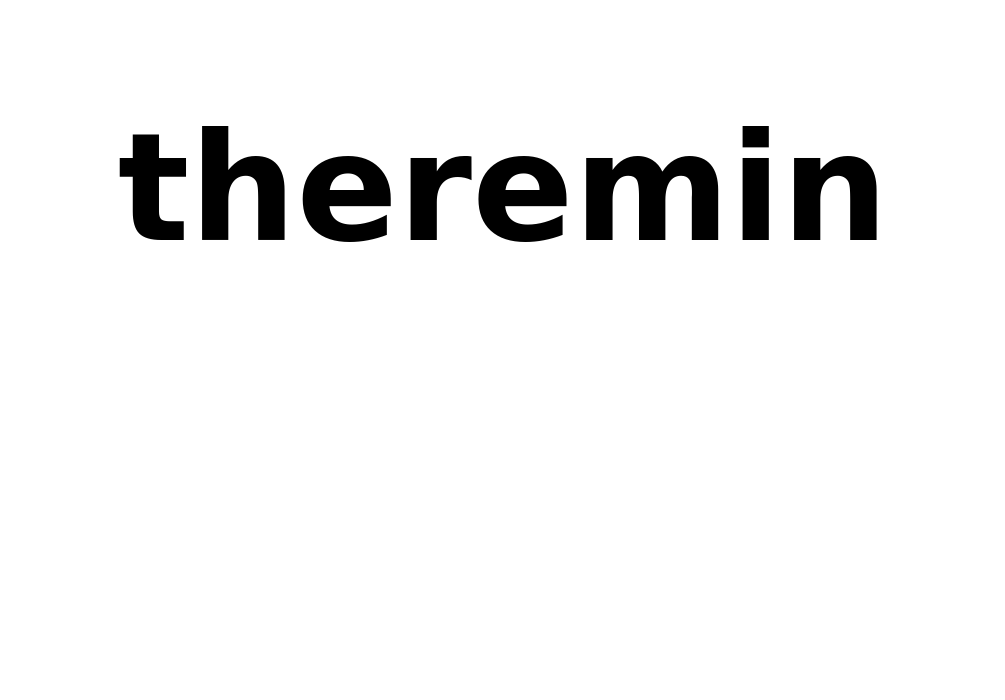
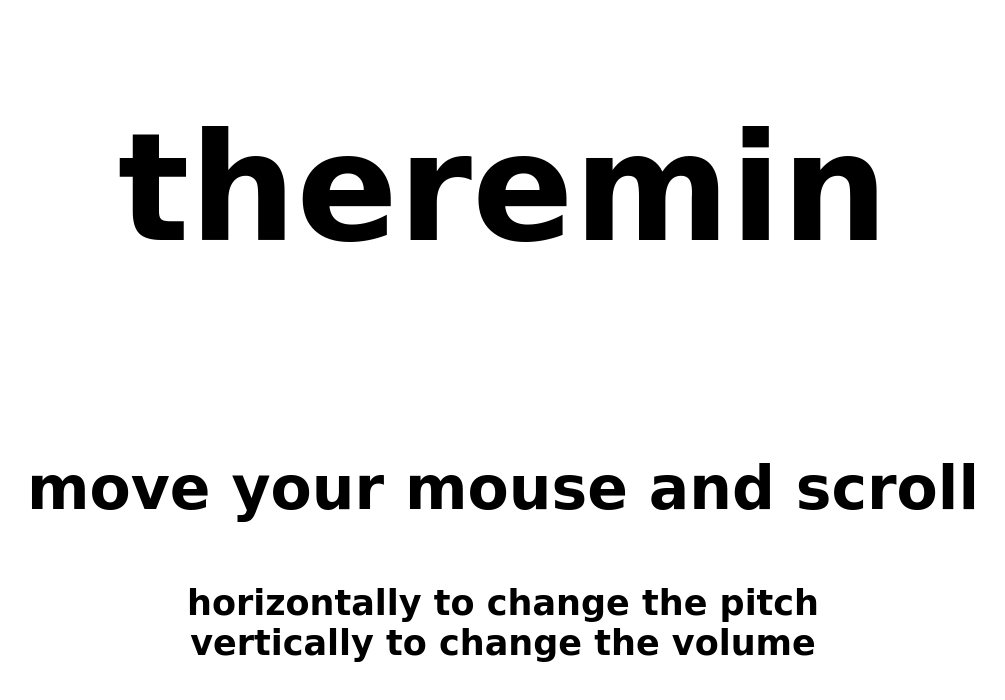
Before and after one commit to louiszawadzki/theremin, a plain HTML site: page index.html in a window 1280 px wide. Shown: the whole page, without its empty margins (137-1142 px from the left). Drawn offline with Linux system fonts and the light colour scheme; a web font is replaced by a local one.

Commit message:
adding instructions

```diff
--- a/index.html
+++ b/index.html
@@ -6,8 +6,11 @@
         <script src="bower_components/jquery/dist/jquery.js"></script>
     </head>
     <body>
-        <div id="theremin" style="height: 100%; width: 100%">
+        <div id="theremin">
             <h1>theremin</h1>
+            <br/>
+            <h3>move your mouse and scroll</h3>
+            <h5>horizontally to change the pitch<br/>vertically to change the volume</h5>
         </div>
         <script src="theremin.js"></script>
     </body>
--- a/style.css
+++ b/style.css
@@ -10,8 +10,19 @@ body, html {
     position: fixed;
 }
 
-h1 {
+h1, h3, h5 {
     font-family: 'Corben', cursive;
-    font-size: 150px;
     text-align: center;
 }
+
+h1 {
+    font-size: 150px;
+}
+
+h3 {
+    font-size: 60px;
+}
+
+h5 {
+    font-size: 35px;
+}
```
